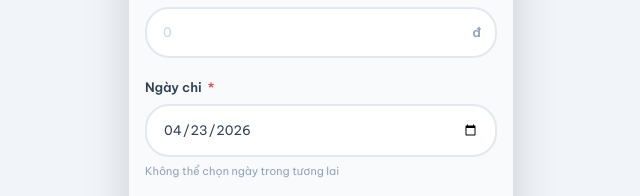
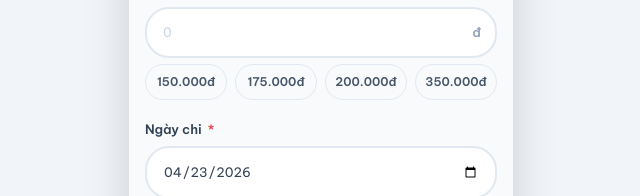
Before and after one commit to phungdap1250/app-mmn-football, a Next.js app: page /chi-quy/moi in a window 1280 px wide. Shown: the part 198-394 px from the top of the page, without its empty margins (319-959 px from the left). Built offline with nearby package versions, Linux system fonts and the light colour scheme; no server answers.

Commit message:
feat: thêm gợi ý nhanh 150k/175k/200k/350k cho form chi quỹ

```diff
--- a/src/components/chi-quy/expense-form.tsx
+++ b/src/components/chi-quy/expense-form.tsx
@@ -126,8 +126,26 @@
           />
           <span className="absolute inset-y-0 right-4 flex items-center text-[13px] font-semibold text-slate-400 pointer-events-none">đ</span>
         </div>
-        {amountNum > 0 && (
-          <p className="text-[11px] text-expense font-medium">
+        {/* Gợi ý nhanh */}
+        <div className="flex gap-2 mt-2 flex-wrap">
+          {[150000, 175000, 200000, 350000].map(preset => (
+            <button
+              key={preset}
+              type="button"
+              onClick={() => { setAmount(String(preset)); setErrors(p => ({ ...p, amount: "" })); }}
+              className={cn(
+                "flex-1 py-2 rounded-xl border text-[12px] font-semibold transition-colors cursor-pointer",
+                amountNum === preset
+                  ? "bg-expense text-white border-expense"
+                  : "bg-slate-50 text-slate-600 border-slate-200 hover:border-expense hover:text-expense"
+              )}
+            >
+              {formatVND(preset)}
+            </button>
+          ))}
+        </div>
+        {amountNum > 0 && ![150000, 175000, 200000, 350000].includes(amountNum) && (
+          <p className="text-[11px] text-expense font-medium mt-1">
             <CheckCircleIcon className="inline w-3.5 h-3.5 mr-0.5 -mt-0.5" />
             {formatVND(amountNum)}
           </p>
```
